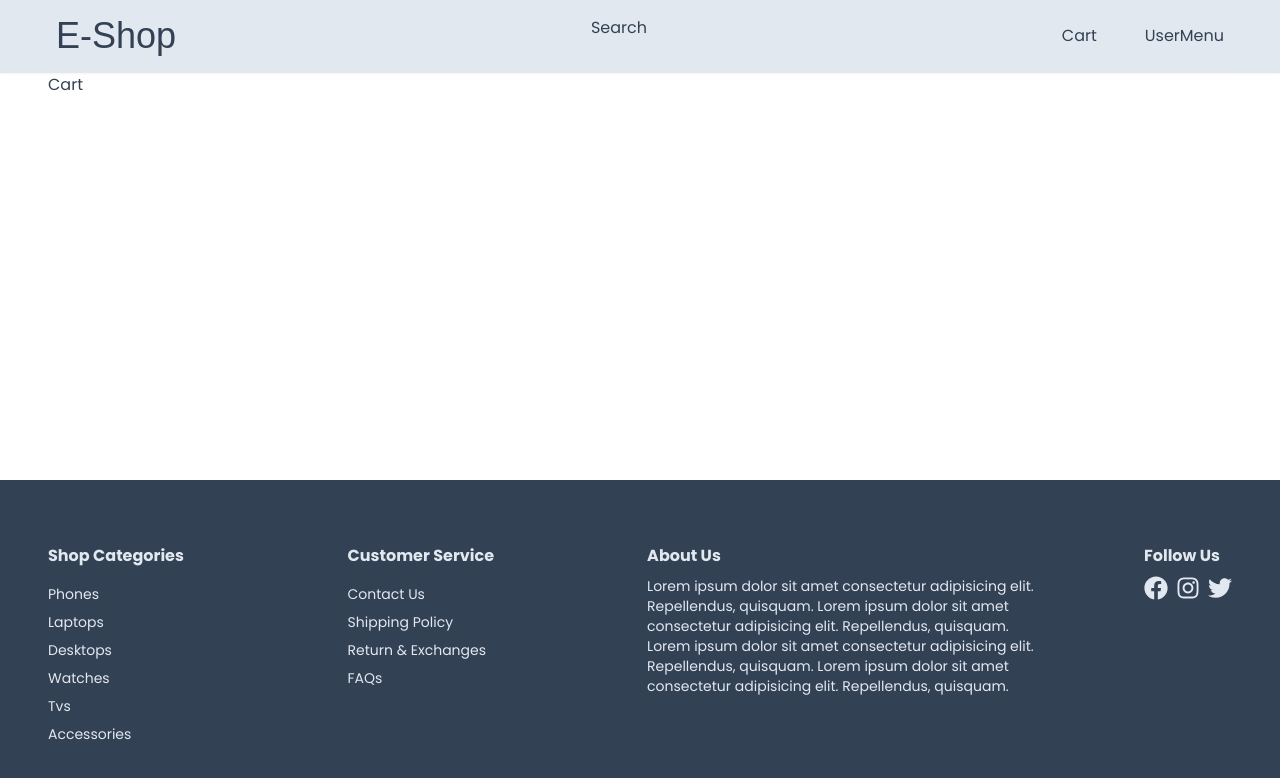
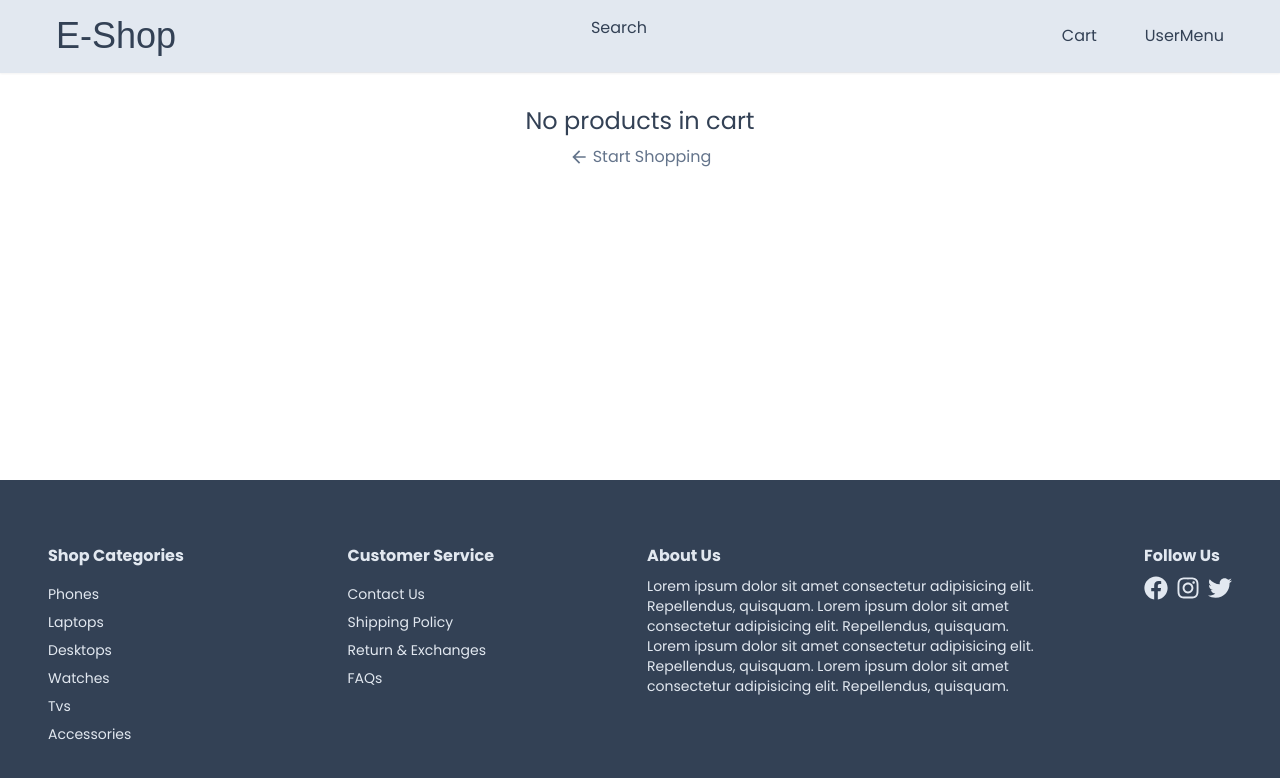
Before and after one commit to Ikamrava/e-shop-fullstck, a Next.js app: page /cart in a window 1280 px wide. Shown: the top 778 px of the page. Built offline with nearby package versions, Linux system fonts and the light colour scheme; a web font is replaced by a local one.

Commit message:
shopping cart

```diff
--- /dev/null
+++ b/app/cart/CartClient.tsx
@@ -0,0 +1,63 @@
+"use client"
+
+import Link from "next/link"
+import { useCart } from "../hooks/useCart"
+import { MdArrowBack } from "react-icons/md"
+import Heading from "../components/Heading"
+import Button from "../components/Button"
+
+type Props = {}
+
+function CartClient({}: Props) {
+  const {cartProducts} = useCart()
+  if(!cartProducts || cartProducts.length === 0) return (
+    <div className=" flex flex-col items-center" >
+        <div className=" text-2xl">No products in cart</div>
+        <div>
+            <Link href={"/"} className=" text-slate-500 flex items-center gap-1 mt-2">
+                <MdArrowBack size={20}/>
+                <span>Start Shopping</span>
+            </Link>
+        </div>
+    </div>
+  )
+  return (
+    <div>
+        <Heading title="Shopping Cart" center/>
+        <div className=" grid grid-cols-5 text-xs gap-4 pb-2 items-center mt-8">
+            <div className=" col-span-2 justify-self-start">Product</div>
+            <div className=" justify-self-center">Price</div>
+            <div className=" justify-self-center">Quantity</div>
+            <div className=" justify-self-end">Total</div>
+        </div>
+
+        <div>
+            {cartProducts && cartProducts.map(product => (
+                <div key={product.id}>
+                    <div>{product.name}</div>
+                </div>
+            ))}
+        </div>
+        <div className=" flex border-t-[1.5px] bordr-slate-200 justify-between gap-4 pt-4 mt-4">
+            <div className=" w-24">
+                <Button label="Clear Cart" onClick={()=>{}} small outline/>
+            </div>
+            <div className=" text-sm flex flex-col gap-1 items-start" >
+                <div className=" flex justify-between w-full text-base font-semibold">
+                    <span>Total</span>
+                    <span>£0.00</span>
+                </div>
+                <p className=" text-slate-500">Taxes and Shipping calculated at checkout</p>
+                <Button label="Checkout" onClick={()=>{}} small/>
+                <Link href={"/"} className=" text-slate-500 flex items-center gap-1 mt-2">
+                <MdArrowBack size={20}/>
+                <span>Continue Shopping</span>
+            </Link>
+            </div>
+        </div>
+
+    </div>
+  )
+}
+
+export default CartClient
--- a/app/cart/page.tsx
+++ b/app/cart/page.tsx
@@ -1,12 +1,18 @@
 import React from 'react'
 import {products} from "@/utils/products"
+import Container from '../components/Container'
+import CartClient from './CartClient'
 
 
 type Props = {}
 
 function Cart({}: Props) {
   return (
-    <div>Cart</div>
+    <div className=' pt-8'>
+      <Container>
+        <CartClient/>
+      </Container>
+    </div>
   )
 }
 
--- a/app/hooks/useCart.tsx
+++ b/app/hooks/useCart.tsx
@@ -1,5 +1,6 @@
-import { createContext, useCallback, useContext, useState } from "react";
+import { createContext, use, useCallback, useContext, useEffect, useState } from "react";
 import { CartProductType } from "../product/[productid]/ProductDetails";
+import {toast} from 'react-hot-toast';
 
 type CartContextType = {
     cartTotalQty: number,
@@ -16,6 +17,13 @@ export const CartContextProvider = (props:Props)=>{
     const [cartTotalQty,setCartTotalQty] = useState(0)
     const [cartProducts,setCartProducts] = useState<CartProductType[] | null>(null)
 
+    useEffect(()=>{
+        const cartItems = localStorage.getItem("eShoppingItems")
+        if(cartItems){
+            setCartProducts(JSON.parse(cartItems))
+        }
+    },[])
+
     const handleAddProductToCart = useCallback((products: CartProductType)=>{
         setCartProducts((prev)=>{
           let updatedCart
@@ -24,6 +32,11 @@ export const CartContextProvider = (props:Props)=>{
           }else{
             updatedCart = [products]
           }
+
+          localStorage.setItem("eShoppingItems",JSON.stringify(updatedCart))
+
+          toast.success("Prodcut added to cart")
+
           return updatedCart
         })
 
--- a/app/layout.tsx
+++ b/app/layout.tsx
@@ -4,6 +4,7 @@ import { Poppins } from 'next/font/google'
 import NavBar from './components/nav/NavBar'
 import Footer from './components/footer/Footer'
 import CartProvider from './providers/CartProvider'
+import { Toaster } from 'react-hot-toast'
 
 const poppins = Poppins({ subsets: ['latin'],weight:["400","700"] })
 
@@ -17,6 +18,12 @@ export default function RootLayout({children}: {children: React.ReactNode}) {
     <html lang="en">
 
       <body className={`${poppins.className} text-slate-700 `}>
+        <Toaster toastOptions={{
+          style: {
+            background: "#rgb(51 65 85",
+            color: "#00000"
+          }
+        }}/>
         <CartProvider>
           <div className='flex flex-col min-h-screen '>
             <NavBar/>
--- a/app/product/[productid]/ProductDetails.tsx
+++ b/app/product/[productid]/ProductDetails.tsx
@@ -6,7 +6,10 @@ import SetColor from "@/app/components/prosucts/SetColor"
 import SetQty from "@/app/components/prosucts/SetQty"
 import { useCart } from "@/app/hooks/useCart"
 import { Rating } from "@mui/material"
-import { useCallback, useState } from "react"
+import { useRouter } from "next/navigation"
+import { useCallback, useEffect, useState } from "react"
+import { MdCheckCircle } from "react-icons/md"
+
 
 type Props = {
    product:any
@@ -38,6 +41,7 @@ const Horizontal =() =>{
 function ProductDetails({product}: Props) {
 
     const {cartTotalQty, handleAddProductToCart , cartProducts} = useCart()
+    const [isProductInCart,setIsProductInCart] = useState(false)
     const prodcutRating = product.reviews.reduce((acc:number,item:any) =>
      item.rating + acc ,0) / product.reviews.length
 
@@ -51,7 +55,19 @@ function ProductDetails({product}: Props) {
         price:product.price,
         quantity:1,
      })
+
+     const router = useRouter()
      console.log(cartProducts)
+
+     useEffect(() =>{
+        setIsProductInCart(false)
+        if(cartProducts) {
+            const existingIndex = cartProducts.findIndex((item)=> item.id = product.id)
+            if(existingIndex > -1) {
+                setIsProductInCart(true)
+            }
+        }
+     },[cartProducts])
 
     const handleColorSet = useCallback((value:SelectedImgType)=>{
         setCartProduct(prev =>({...prev,selectedImg:value}))
@@ -89,21 +105,31 @@ function ProductDetails({product}: Props) {
            </div>
            <div className={product.inStock ? " text-teal-400 font-bold" : " text-red-400" }>{product.inStock ? "In Stock" : " Out of Stock" }</div>
            <Horizontal/>
+           {isProductInCart ?
+            <>
+              <p className=" mb-2 text-slate-500 flex items-center gap-1">
+                <MdCheckCircle className="text-teal-40" size={20}/>
+                <span>Product added to the cart</span>
+              </p>
+              <div className=" max-w-72 font-bold">
+                <Button label="View Cart" outline onClick={()=>router.push("/cart")}/>
+              </div>
+            </>
+           :
+           <>
                 <SetColor cartProduct={cartProduct} images={product.images} handleColorSet={handleColorSet} />
                 <Horizontal/>
                 <SetQty cartCounter = {true} cartProduct= {cartProduct}
                         handleQtyIncrease = {handleQtyIncrease}
-           handleQtyDecrease = {handleQtyDecrease}
-           />
-
+                        handleQtyDecrease = {handleQtyDecrease}/>
                 <Horizontal/>
                 <div className=" max-w-72">
                 <Button label="Add to Cart" small={false} onClick={()=>handleAddProductToCart(cartProduct)} />
                 </div>
+            </>
+           }
 
         </div>
-
-
     </div>
   )
 }
--- a/package.json
+++ b/package.json
@@ -21,6 +21,7 @@
     "postcss": "8.4.38",
     "react": "18.2.0",
     "react-dom": "18.2.0",
+    "react-hot-toast": "^2.4.1",
     "react-icons": "^5.0.1",
     "tailwindcss": "3.4.1",
     "typescript": "5.4.3"
```
Also changed, not shown: 1 other file (tests, documents, lock files or other folders). Lines whose indentation alone changed are shown as unchanged.
